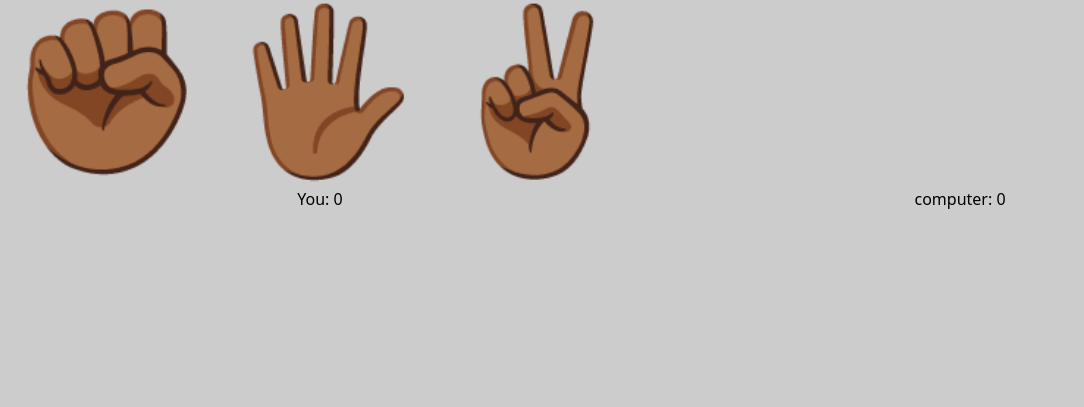
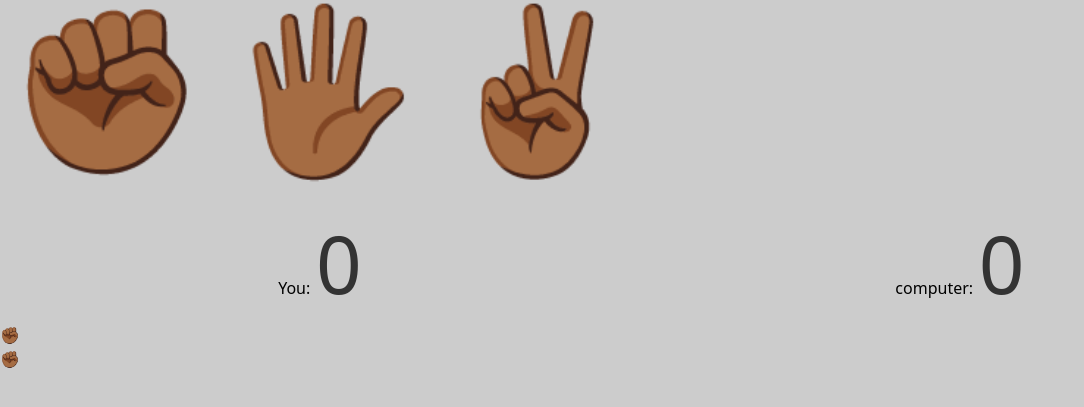
Before and after one commit to BrxwnSugxr/JSgame--RPC, a plain HTML site: page index.html in a window 1280 px wide. Shown: the part 87-494 px from the top of the page, without its empty margins (0-1084 px from the left). Drawn offline with Linux system fonts and the light colour scheme.

Commit message:
css styling

```diff
--- a/assets/index.css
+++ b/assets/index.css
@@ -25,9 +25,16 @@ body {
 
 /* css grid */
 .results {
+  margin-top: 1rem;
   display: grid;
   justify-content: center;
   grid-template-columns: repeat(2, 1fr);
   justify-items: center;
   align-items: center;
 }
+
+.result-score {
+  margin-left: 0.1rem;
+  font-size: 5rem;
+  color: #333;
+}
--- a/index.html
+++ b/index.html
@@ -22,6 +22,8 @@
       <div>You: <span class="result-score">0</span></div>
       <div>computer: <span class="result-score">0</span></div>
     </div>
+    <div class="result-section">✊🏾</div>
+    <div class="result-section">✊🏾</div>
 
     <!-- <script src="./assets/app.js"></script> -->
   </body>
```
